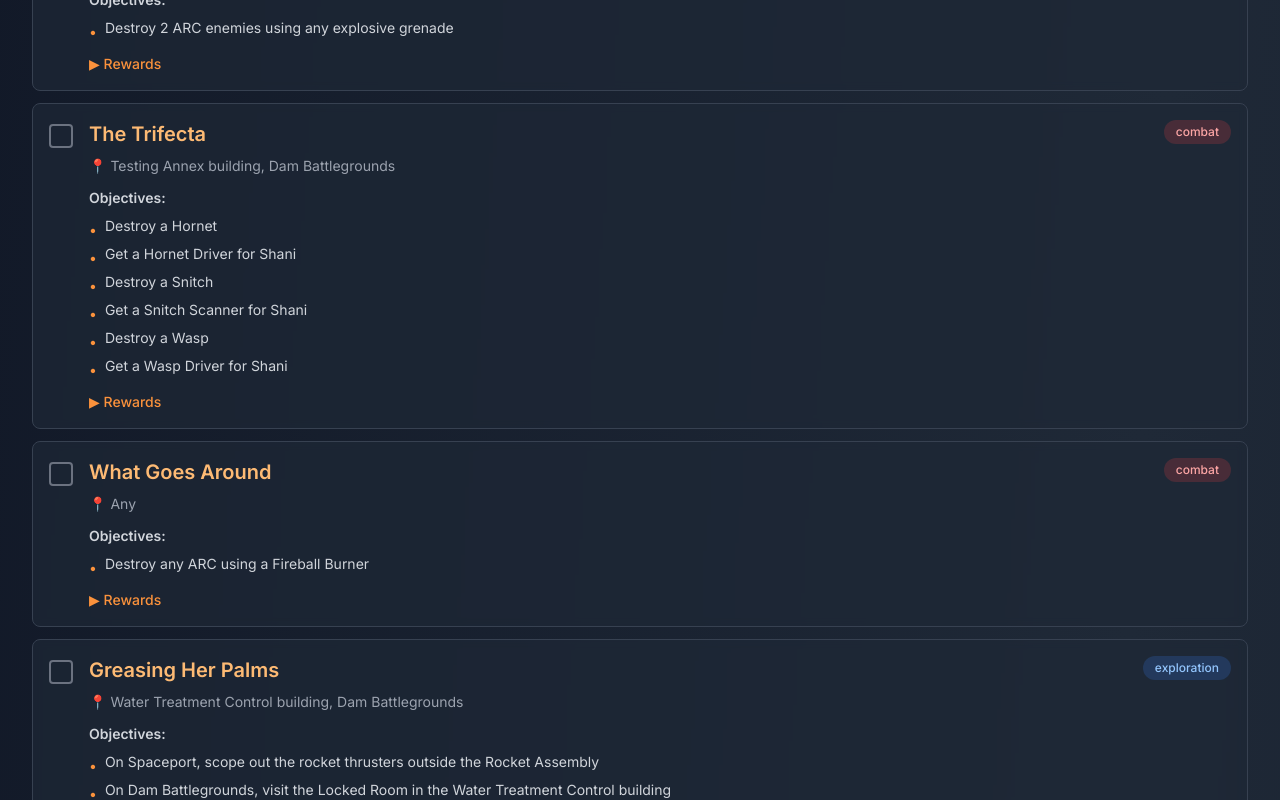
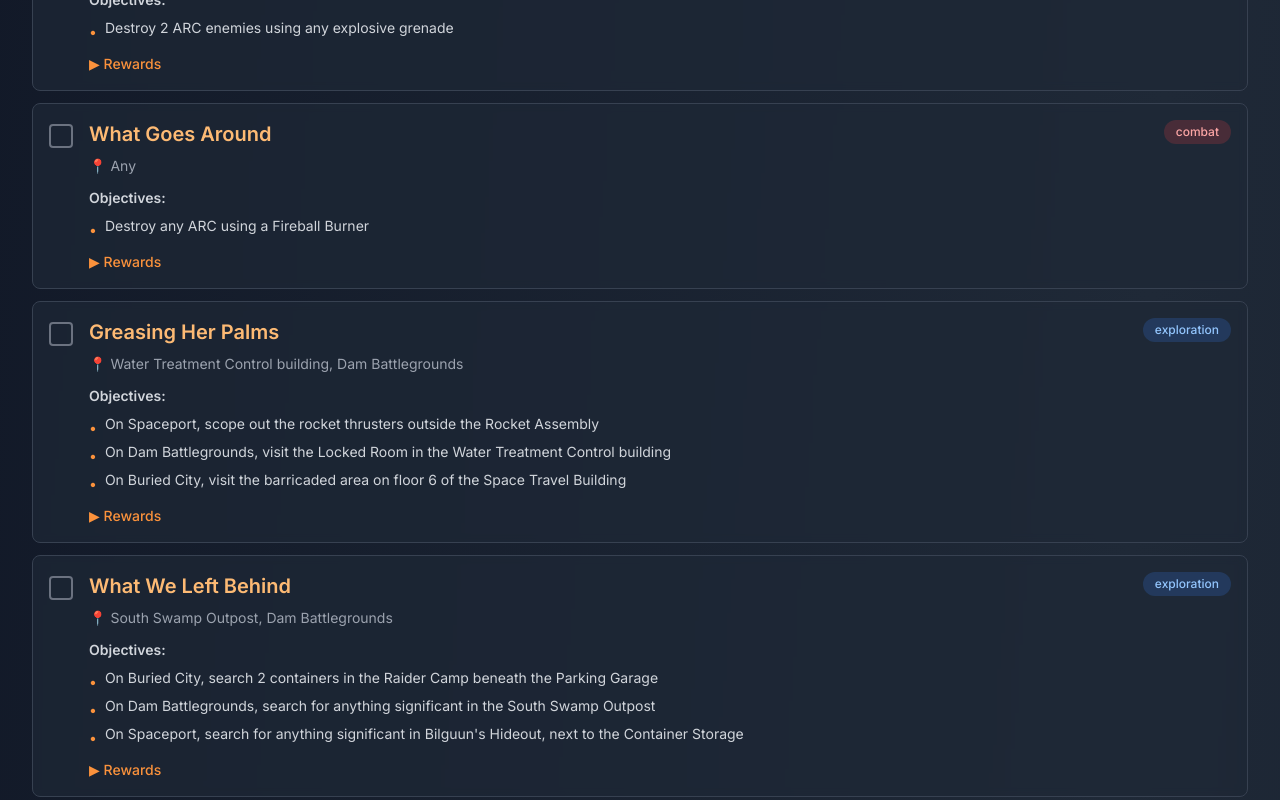
Before and after one commit to ctrlcmdshft/ArcQuest, a Next.js app: page / in a window 1280 px wide. Shown: the part 1440-2240 px from the top of the page. Built offline with nearby package versions, Linux system fonts and the light colour scheme.

Commit message:
Remove duplicate db-5 quest and external guide link button - v1.3.5

```diff
--- a/app/page.tsx
+++ b/app/page.tsx
@@ -213,17 +213,6 @@ export default function Home() {
                       >
                         {showRewards[quest.id] ? '▼' : '▶'} Rewards
                       </button>
-
-                      {quest.guideUrl && (
-                        <a
-                          href={quest.guideUrl}
-                          target="_blank"
-                          rel="noopener noreferrer"
-                          className="text-sm text-blue-400 hover:text-blue-300 font-medium flex items-center gap-1"
-                        >
-                          📖 Full Guide
-                        </a>
-                      )}
                     </div>
 
                     {showRewards[quest.id] && (
@@ -283,7 +272,7 @@ export default function Home() {
       {/* Footer */}
       <footer className="bg-black/40 border-t border-gray-700 py-6 mt-12">
         <div className="max-w-7xl mx-auto px-4 sm:px-6 lg:px-8 text-center text-gray-400 text-sm">
-          <p>ARC Raiders Quest Tracker v1.3.4 • {totalQuests} Total Quests</p>
+          <p>ARC Raiders Quest Tracker v1.3.5 • {totalQuests} Total Quests</p>
           <p className="mt-2">Data sources: <a href="https://arcraiders.wiki/wiki/Quests" className="text-orange-400 hover:text-orange-300" target="_blank" rel="noopener noreferrer">ARC Raiders Wiki</a> • <a href="https://patchcrazy.co.uk/all-arc-raiders-quest-list-rewards-objectives-and-locations/" className="text-orange-400 hover:text-orange-300 ml-2" target="_blank" rel="noopener noreferrer">PatchCrazy.co.uk</a></p>
           <p className="mt-1 text-gray-500 text-xs">Last updated: November 29, 2025</p>
         </div>
--- a/lib/questData.ts
+++ b/lib/questData.ts
@@ -133,21 +133,6 @@ export const questsByLocation: Record<string, Quest[]> = {
       ]
     },
     {
-      id: 'db-5',
-      name: 'The Trifecta',
-      location: 'Testing Annex building, Dam Battlegrounds',
-      objectives: [
-        'Destroy a Hornet',
-        'Get a Hornet Driver for Shani',
-        'Destroy a Snitch',
-        'Get a Snitch Scanner for Shani',
-        'Destroy a Wasp',
-        'Get a Wasp Driver for Shani'
-      ],
-      rewards: ['1x Dam Control Tower Key', '2x Defibrillator', '1x Raider Hatch Key'],
-      category: 'combat'
-    },
-    {
       id: 'db-6',
       name: 'What Goes Around',
       location: 'Any',
```
